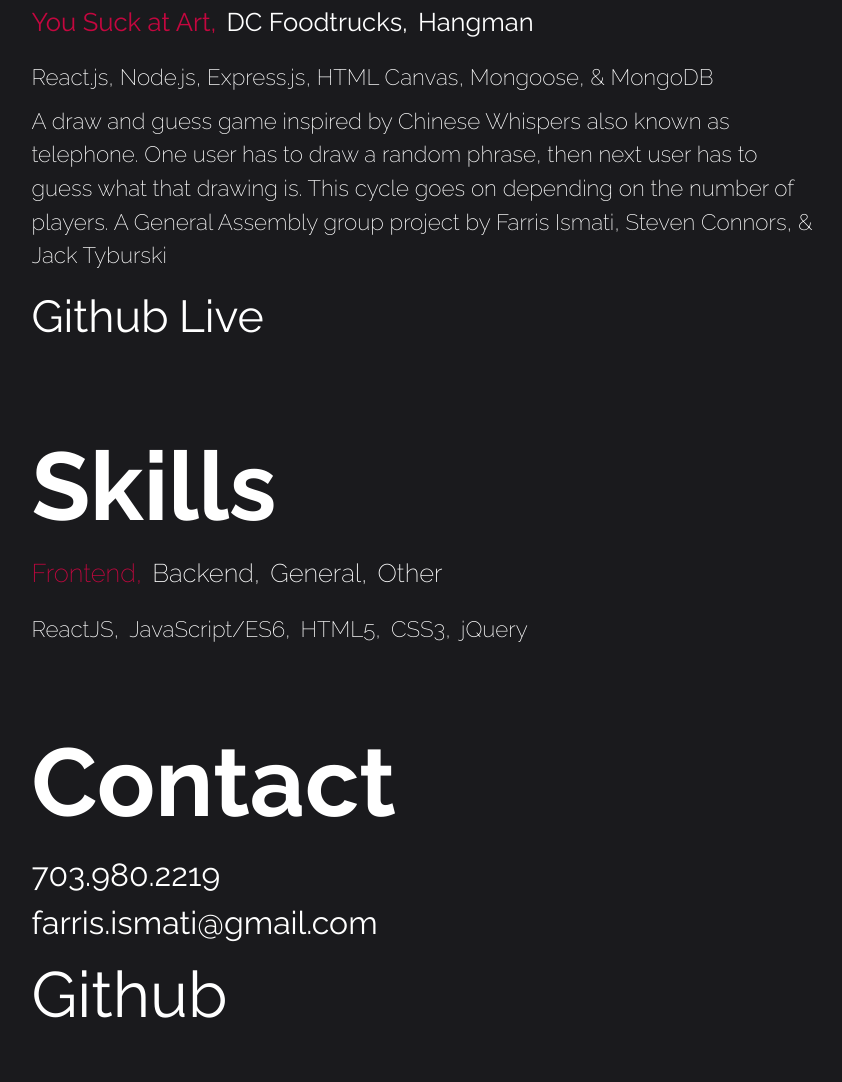
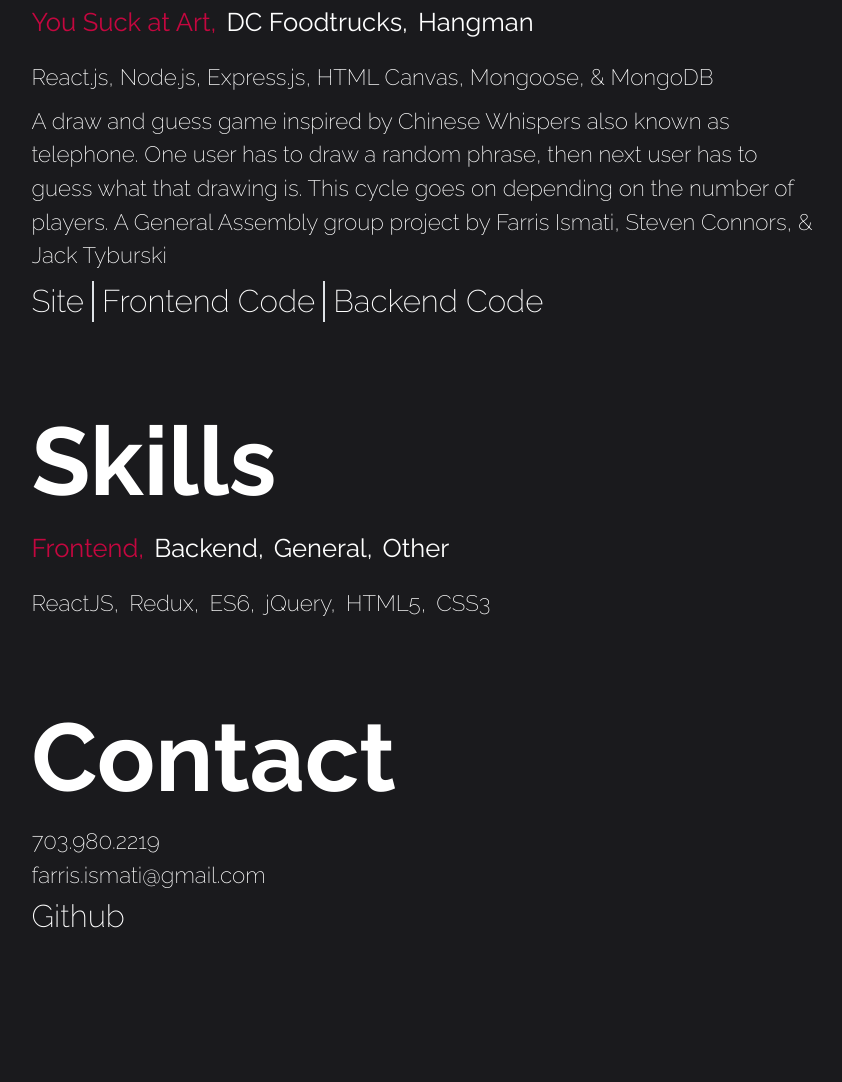
Before and after one commit to FarrisIsmati/portfolio, a React app in the folder portfolio/: page / in a window 1280 px wide. Shown: the part 962-2044 px from the top of the page, without its empty margins (213-1055 px from the left). After the commit the page ends 1941 px from the top, so only its background shows below. Built offline with nearby package versions, Linux system fonts and the light colour scheme.

Commit message:
sloans changes

```diff
--- a/portfolio/public/index.html
+++ b/portfolio/public/index.html
@@ -6,7 +6,7 @@
     <meta name="theme-color" content="#000000">
 
     <link rel="manifest" href="%PUBLIC_URL%/manifest.json">
-    <link rel="shortcut icon" href="%PUBLIC_URL%/favicon.ico">
+    <link rel="shortcut icon" href="%PUBLIC_URL%/Guy-01.png">
     <!--
       FONTS
     -->
@@ -16,7 +16,7 @@
     <!-- Bootstrap -->
     <link rel="stylesheet" href="https://maxcdn.bootstrapcdn.com/bootstrap/latest/css/bootstrap.min.css">
 
-    <title>React App</title>
+    <title>Farris Ismati</title>
   </head>
   <body>
     <noscript>
--- a/portfolio/src/Base_Components/Content.js
+++ b/portfolio/src/Base_Components/Content.js
@@ -91,14 +91,22 @@
               <div>
                 <p className="content-tech">{this.state.content.tech}</p>
                 <p className="content-info">{this.state.content.info}</p>
-                <div className="flex">
-                  <a target="_blank" href={this.state.content.github}><p className="link">Github</p></a>
-                  <a target="_blank" href={this.state.content.link}><p className="link">Live</p></a>
+                <div className="flex project-link-holder">
+                  <a className="a-tag" target="_blank" href={this.state.content.link}><p className="link">Site</p></a>
+                  <div className="border"></div>
+                  { this.state.content.backend ?
+                    <div className="flex code-link-holder">
+                      <a className="a-tag" target="_blank" href={this.state.content.github}><p className="link">Frontend Code</p></a>
+                      <div className="border"></div>
+                      <a className="a-tag" target="_blank" href={this.state.content.backend}><p className="link">Backend Code</p></a>
+                    </div>
+                    :
+                    <a className="a-tag" target="_blank" href={this.state.content.github}><p className="link">Code</p></a>
+                  }
                 </div>
-
               </div>
               :
-              <div className="flex skills-container">
+              <div className="flex flex-wrap skills-container">
                 {this.state.content.data ? skills:null}
               </div>
             }
--- a/portfolio/src/Projects/Projects.js
+++ b/portfolio/src/Projects/Projects.js
@@ -15,6 +15,7 @@
               'You Suck at Art,': {
                 info: 'A draw and guess game inspired by Chinese Whispers also known as telephone. One user has to draw a random phrase, then next user has to guess what that drawing is. This cycle goes on depending on the number of players. A General Assembly group project by Farris Ismati, Steven Connors, & Jack Tyburski',
                 github: 'https://github.com/FarrisIsmati/telestrations_online',
+                backend: 'https://github.com/StevenC53/telestrations_online_back_end',
                 projects: true,
                 tech: 'React.js, Node.js, Express.js, HTML Canvas, Mongoose, & MongoDB',
                 image: 'https://image.ibb.co/b5DEuw/Screen_Shot_2018_01_03_at_9_40_41_AM.png', link: 'http://yousuckatart.surge.sh/',
--- a/portfolio/src/Skills/Skills.js
+++ b/portfolio/src/Skills/Skills.js
@@ -14,7 +14,7 @@
           <Content data={
             {
               'Frontend,': {
-                data: ['ReactJS,', 'JavaScript/ES6,', 'HTML5,','CSS3,','jQuery'],
+                data: ['ReactJS,', 'Redux,', 'ES6,', ,'jQuery,', 'HTML5,','CSS3'],
                 active: true,
                 page: 'skills'
               },
@@ -24,7 +24,7 @@
                 page: 'skills'
               },
               'General,': {
-                data: ['Git/Github,', 'Object Oriented Programming,', 'MVC Design Pattern'],
+                data: ['Functional Programming,', 'Object Oriented Programming,', 'Unit Testing,', 'Git,', 'MVC Patterns'],
                 active: false,
                 page: 'skills'
               },
--- a/portfolio/src/Stylesheets/CommonClasses.css
+++ b/portfolio/src/Stylesheets/CommonClasses.css
@@ -11,6 +11,9 @@
   flex-direction: column;
 }
 
+.flex-wrap {
+  flex-wrap: wrap;
+}
 
 .flex-start {
   flex-direction: column;
@@ -22,6 +25,7 @@
 }
 
 .content-container p {
+  font-weight: 200;
   margin-top: 10px;
   font-size: 1.4em;
   margin-right: 10px;
@@ -29,6 +33,7 @@
 }
 
 .content-container-nav p {
+  font-weight: 400;
   font-size: 1.6em;
   margin-right: 10px;
 }
--- a/portfolio/src/Stylesheets/Contact.css
+++ b/portfolio/src/Stylesheets/Contact.css
@@ -25,6 +25,11 @@
   padding: 5% 0;
 }
 
+.contact p, .contact a {
+  font-size: 1.4em;
+  font-weight: 200;
+}
+
 .link {
   font-weight: 400;
   transition: color 0.2s ease;
--- a/portfolio/src/Stylesheets/Projects.css
+++ b/portfolio/src/Stylesheets/Projects.css
@@ -33,6 +33,18 @@
   font-weight: 200;
 }
 
+.project-link-holder {
+  margin-top: 5px;
+}
+
+.project-link-holder p {
+  margin: 0;
+}
+
+.project-link-holder a {
+  font-size: 1.4em;
+}
+
 .link {
   font-weight: 400;
   transition: color 0.2s ease;
--- a/portfolio/src/Stylesheets/Skills.css
+++ b/portfolio/src/Stylesheets/Skills.css
@@ -24,7 +24,3 @@
 .skills {
   padding: 5% 0;
 }
-
-.skills p {
-  font-weight: 200;
-}
--- a/portfolio/src/index.css
+++ b/portfolio/src/index.css
@@ -53,6 +53,13 @@
   padding: 0 19.098% 0 19.098%;
 }
 
+.border {
+  display:table-cell;
+  empty-cells:hide;
+  margin: 3px 8px;
+  border-left: 2px solid #C3073F;
+}
+
 /*--MEDIA QUERIES--*/
 
 @media (max-width : 768px) {
@@ -71,4 +78,20 @@
   p, a {
     font-size: 1.5em;
   }
+
+  .home:before {
+    content: none !important;
+    position: relative;
+    right: 0 !important;
+    border: none !important;
+    margin-right: 0 !important;
+  }
+
+  .project-link-holder, .code-link-holder {
+    flex-direction: column;
+  }
+
+  .border {
+    display: none;
+  }
 }
```
Also changed, not shown: portfolio/public/Guy-01.png (added), portfolio/public/crown.png (added), portfolio/public/favicon.ico (deleted).
